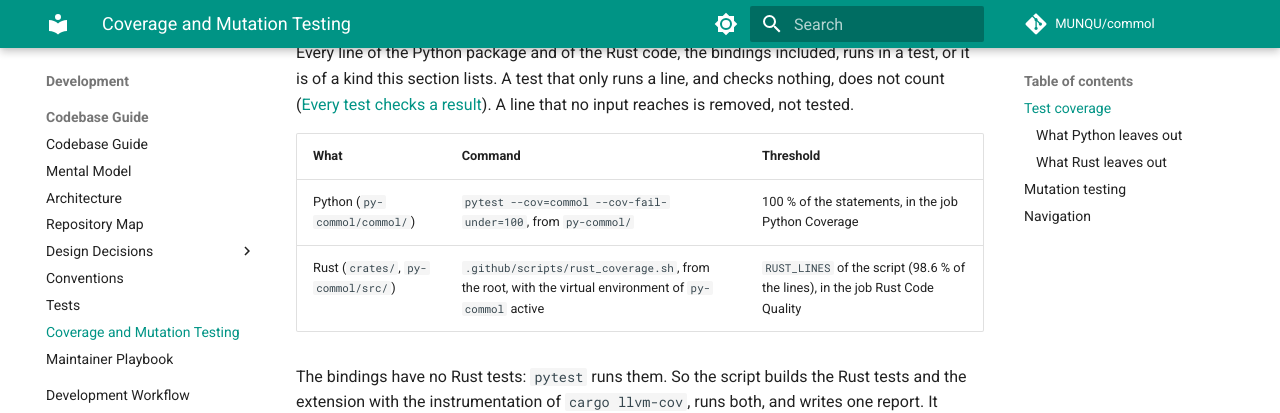
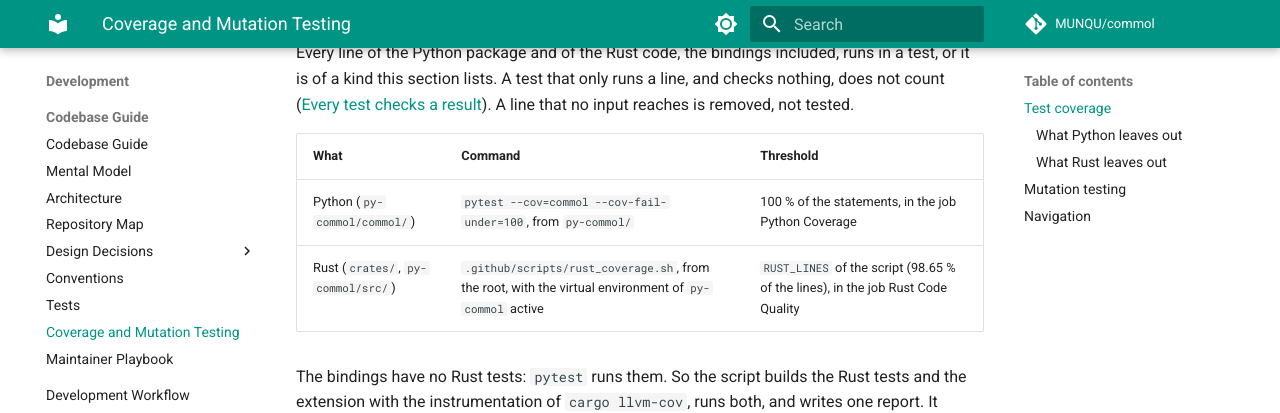
Before and after one commit to MUNQU/commol, an MkDocs documentation site: the page built from docs/codebase/coverage.md, in a window 1280 px wide and 900 px high, scrolled down 371 px. Shown: the top 413 px of the window. Built offline with MkDocs 1.6.1 and Material for MkDocs 9.7.7, drawn with Linux system fonts in a browser that asks for light colours; comment, search, counter and statistics services are not loaded; the version menu is left out.

Commit message:
test(coverage): raise the Rust line threshold to 98.65

```diff
--- a/docs/codebase/coverage.md
+++ b/docs/codebase/coverage.md
@@ -17,7 +17,7 @@ input reaches is removed, not tested.
 | What | Command | Threshold |
 |---|---|---|
 | Python (`py-commol/commol/`) | `pytest --cov=commol --cov-fail-under=100`, from `py-commol/` | 100 % of the statements, in the job Python Coverage |
-| Rust (`crates/`, `py-commol/src/`) | `.github/scripts/rust_coverage.sh`, from the root, with the virtual environment of `py-commol` active | `RUST_LINES` of the script (98.6 % of the lines), in the job Rust Code Quality |
+| Rust (`crates/`, `py-commol/src/`) | `.github/scripts/rust_coverage.sh`, from the root, with the virtual environment of `py-commol` active | `RUST_LINES` of the script (98.65 % of the lines), in the job Rust Code Quality |
 
 The bindings have no Rust tests: `pytest` runs them. So the script builds the
 Rust tests and the extension with the instrumentation of `cargo llvm-cov`,
```
Also changed, not shown: 1 other file.
